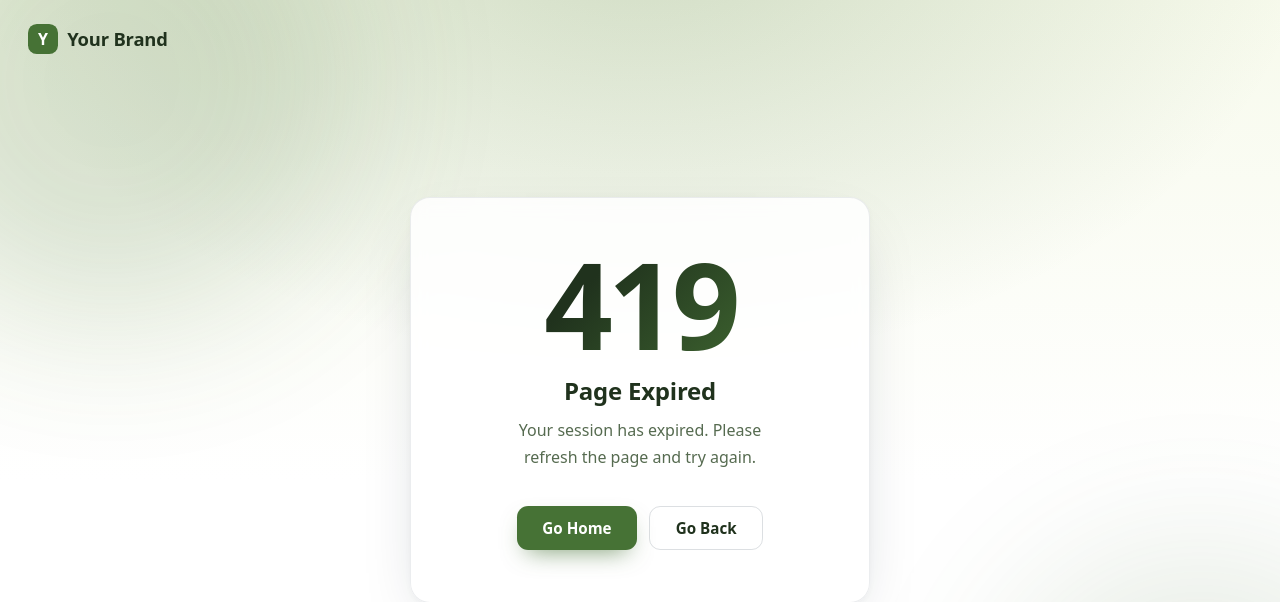
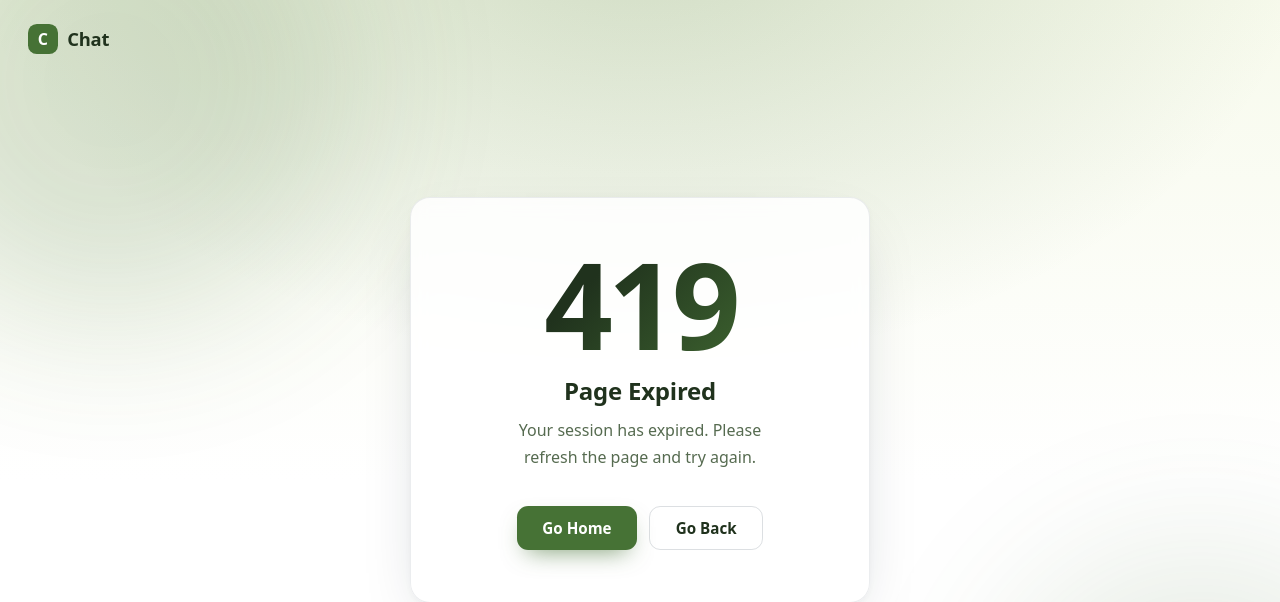
Before and after one commit to captainmgc/x, a Laravel app: template resources/views/errors/419.blade.php in a window 1280 px wide. Shown: the top 602 px of the page. Run offline with Laravel 12, Linux system fonts and the light colour scheme; the template is opened without the code that fills it, so the values that code supplies are empty; data comes from the database, SQL or seed files in the repository; some libraries are stand-ins or nearby versions; some web fonts are replaced.

Commit message:
Rename WhatsMine to Chat across codebase

```diff
--- a/app/Services/Billing/IyzicoGateway.php
+++ b/app/Services/Billing/IyzicoGateway.php
@@ -48,7 +48,7 @@
  */
 class IyzicoGateway implements BillingGatewayInterface
 {
-    private const CLIENT_VERSION = 'whatsmine-laravel-1.0';
+    private const CLIENT_VERSION = 'chat-laravel-1.0';
 
     /** iyzico rejects any other currency on a subscription pricing plan. */
     private const SUPPORTED_CURRENCIES = ['TRY', 'USD', 'EUR'];
--- a/composer.json
+++ b/composer.json
@@ -1,8 +1,8 @@
 {
     "$schema": "https://getcomposer.org/schema.json",
-    "name": "whatsmine/whatsmine",
+    "name": "chat/chat",
     "type": "project",
-    "description": "WhatsMine — multi-channel customer messaging, AI chatbots, broadcasting and automation platform.",
+    "description": "Chat — multi-channel customer messaging, AI chatbots, broadcasting and automation platform.",
     "keywords": ["whatsapp", "messaging", "saas", "inbox", "automation"],
     "license": "proprietary",
     "require": {
--- a/config/app.php
+++ b/config/app.php
@@ -13,7 +13,7 @@
     |
     */
 
-    'name' => env('APP_NAME', 'App'),
+    'name' => env('APP_NAME', 'Chat'),
 
     /*
     |--------------------------------------------------------------------------
--- a/config/saas.php
+++ b/config/saas.php
@@ -9,7 +9,7 @@
     | Used by LandingLayout and email templates.
     | Override these values in config/app.php (app.name) or via .env APP_NAME.
     */
-    'app_name' => env('APP_NAME', 'App'),
+    'app_name' => env('APP_NAME', 'Chat'),
     'tagline' => env('SAAS_TAGLINE', 'Customer messaging on WhatsApp'),
     'support_email' => env('SAAS_SUPPORT_EMAIL', env('MAIL_FROM_ADDRESS', 'support@example.com')),
     // External help/documentation URL shown in the client "Help & Docs" nav
--- a/docs.txt
+++ b/docs.txt
@@ -1 +1 @@
-https://whatsmine-docs.spagreen.net/
+https://chat-docs.spagreen.net/
--- a/resources/js/Components/SeoHead.jsx
+++ b/resources/js/Components/SeoHead.jsx
@@ -26,7 +26,7 @@
     // Fall back to the brand icon when a page doesn't supply its own og:image.
     // A page-provided `image` is assumed wide (2:1), so it gets a large card;
     // the square brand fallback uses the standard summary card.
-    const ogImage = image || faviconUrl || `${origin}/whatsmine-icon-512.png`;
+    const ogImage = image || faviconUrl || `${origin}/chat-icon-512.png`;
     const twitterCard = image ? 'summary_large_image' : 'summary';
 
     const graphs = jsonLd ? (Array.isArray(jsonLd) ? jsonLd : [jsonLd]) : [];
--- a/resources/views/app.blade.php
+++ b/resources/views/app.blade.php
@@ -52,8 +52,8 @@
             <link rel="apple-touch-icon" href="{{ $faviconUrl }}">
         @else
             {{-- Fallback brand icon: SVG for modern browsers, .ico for legacy,
-                 PNG apple-touch for iOS home-screen. See public/whatsmine-icon.svg. --}}
-            <link rel="icon" type="image/svg+xml" href="/whatsmine-icon.svg">
+                 PNG apple-touch for iOS home-screen. See public/chat-icon.svg. --}}
+            <link rel="icon" type="image/svg+xml" href="/chat-icon.svg">
             <link rel="alternate icon" href="/favicon.ico" sizes="any">
             <link rel="apple-touch-icon" href="/apple-touch-icon.png">
         @endif
--- a/resources/views/errors/layout.blade.php
+++ b/resources/views/errors/layout.blade.php
@@ -41,7 +41,7 @@
         <link rel="icon" href="{{ $faviconUrl }}">
         <link rel="apple-touch-icon" href="{{ $faviconUrl }}">
     @else
-        <link rel="icon" type="image/svg+xml" href="/whatsmine-icon.svg">
+        <link rel="icon" type="image/svg+xml" href="/chat-icon.svg">
         <link rel="alternate icon" href="/favicon.ico" sizes="any">
         <link rel="apple-touch-icon" href="/apple-touch-icon.png">
     @endif
--- a/tailwind.config.js
+++ b/tailwind.config.js
@@ -18,7 +18,7 @@
                 // the admin's font setting (see app.blade.php).
                 sans: ['var(--font-sans)', ...defaultTheme.fontFamily.sans],
             },
-            // WhatsMine palette — brand (forest-green #467235), accent (amber
+            // Chat palette — brand (forest-green #467235), accent (amber
             // #FFBF00 / light-yellow #FFF78D), secondary (dark-green #283F24).
             // Source of truth: ./.branding
             //
```
Also changed, not shown: database/migrations/2026_07_15_120000_tokenize_brand_name_in_landing_content.php, database/migrations/2026_07_15_130000_tokenize_brand_name_in_cms_pages.php, public/chat-icon-512.png (renamed from public/whatsmine-icon-512.png), public/chat-icon.svg (renamed from public/whatsmine-icon.svg), public/chat-logo-with-title.svg, public/chat-logo.png (renamed from public/whatsmine-logo.png), 4 other files.
